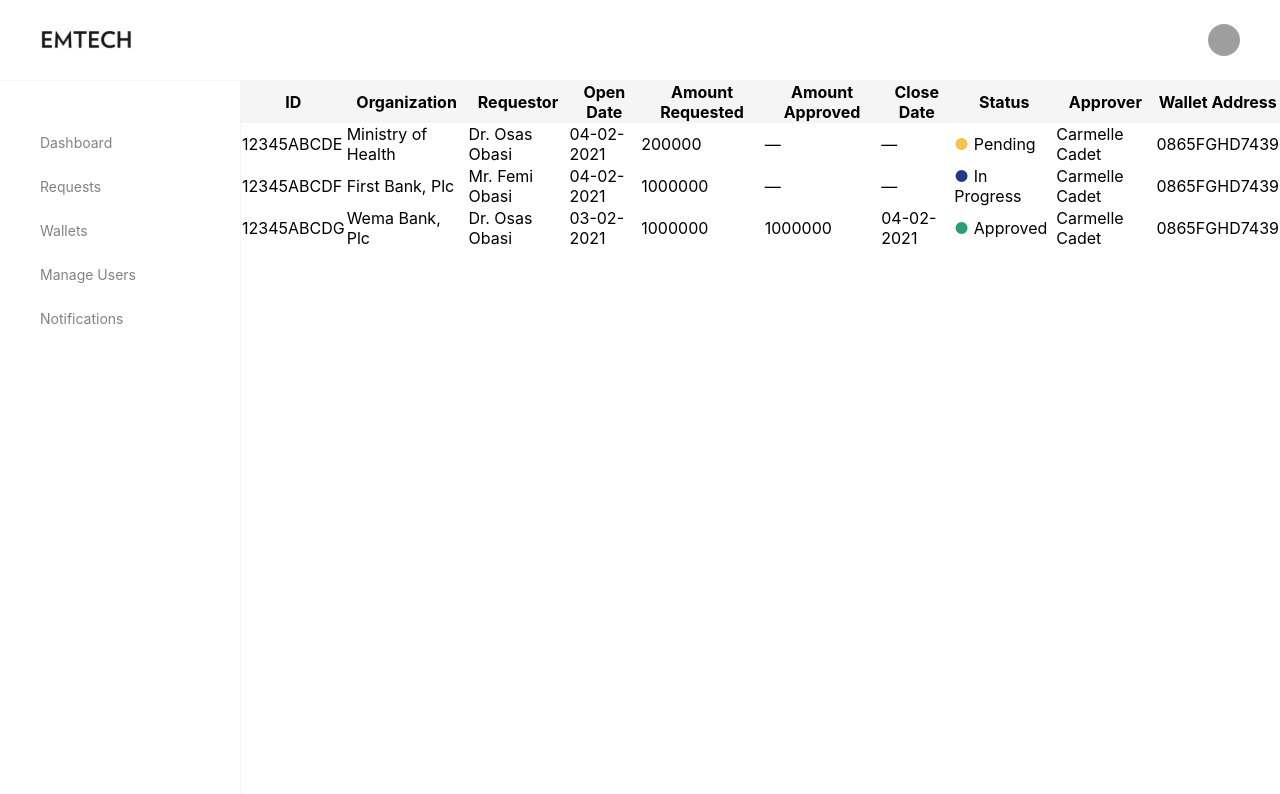
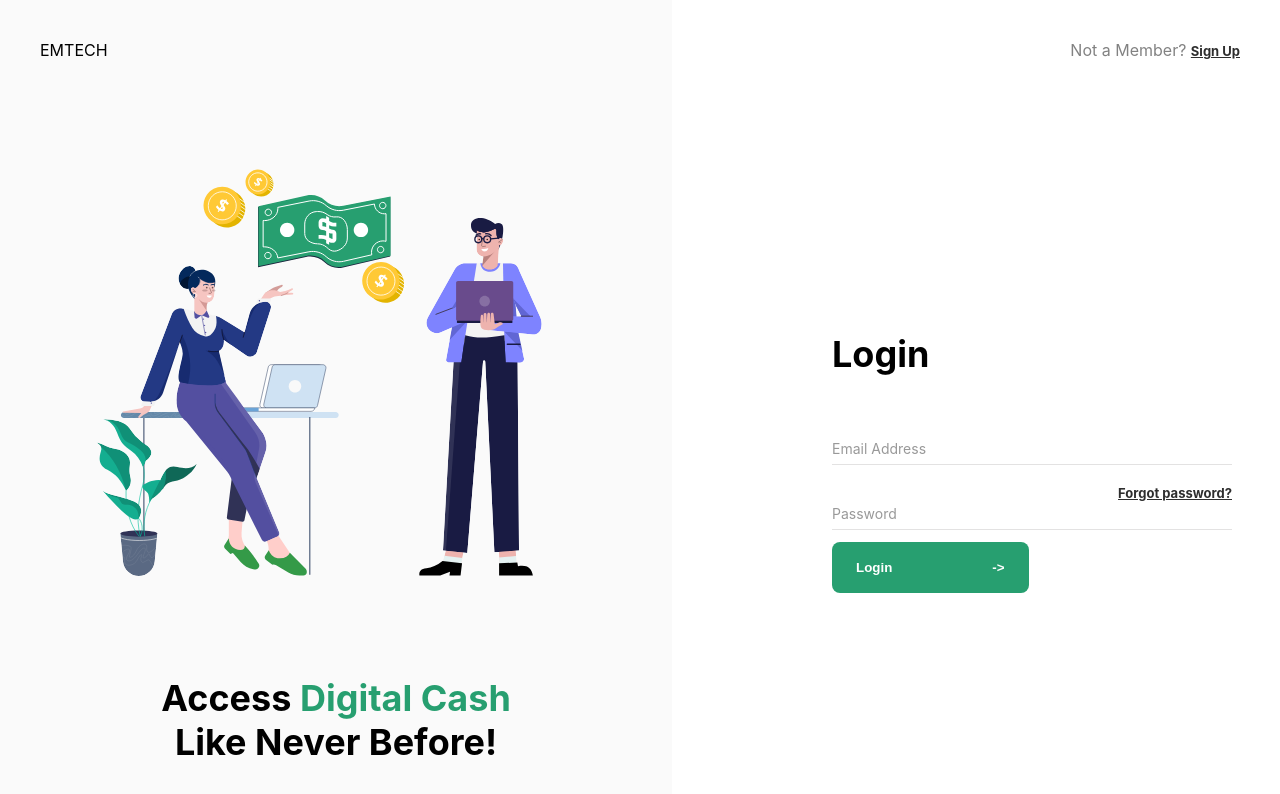
Before and after one commit to code-monarch/psychic-system, a React (Create React App) app: page / in a window 1280 px wide. Shown: the top 794 px of the page. Built offline with nearby package versions, Linux system fonts and the light colour scheme; grey boxes are pictures that could not be loaded.

Commit message:
Add password property to AnimatedLabelInput

```diff
--- a/src/App.tsx
+++ b/src/App.tsx
@@ -1,11 +1,11 @@
 import './App.css';
-// import Login from './screens/Login';
-import Dashboard from './screens/Dashboard';
+import Login from './screens/Login';
+// import Dashboard from './screens/Dashboard';
 
 function App() {
   return (
     <div className="App">
-      <Dashboard/>
+      <Login/>
     </div>
   );
 }
--- a/src/components/AnimatedLabelInput.tsx
+++ b/src/components/AnimatedLabelInput.tsx
@@ -40,12 +40,13 @@ const InputLabel = styled.label<LabelProps> `
     `}
 `
 
-export default function AnimatedLabelInput( { className, label } : {className?: string, label: string } ) {
+export default function AnimatedLabelInput( { className, label, isPassword } : {className?: string, label: string, isPassword?: boolean } ) {
     const [inputValue, setValue] = useState('');
+    const type = isPassword ? "password" : "text";
 
     return (
         <InputContainer className={className}>
-            <InputText type="text" value={inputValue} onChange={(e) => {setValue(e.target.value)}}/>
+            <InputText type={type} value={inputValue} onChange={(e) => {setValue(e.target.value)}}/>
             <InputLabel hasText={Boolean(inputValue)}>{label}</InputLabel>
         </InputContainer>
     )
--- a/src/components/LoginForm.tsx
+++ b/src/components/LoginForm.tsx
@@ -46,7 +46,7 @@ export default function LoginForm( { className } : {className?: string } ) {
                 <AnimatedLabelInput label="Email Address"/>
             </TextInput>
             <TextInput>
-                <AnimatedLabelInput label="Password"/>
+                <AnimatedLabelInput label="Password" isPassword/>
             </TextInput>
             <ForgotPasswordLink><a href="/">Forgot password?</a></ForgotPasswordLink>
             <LoginButton><LoginButtonText>Login</LoginButtonText><span>-&gt;</span></LoginButton>
```
